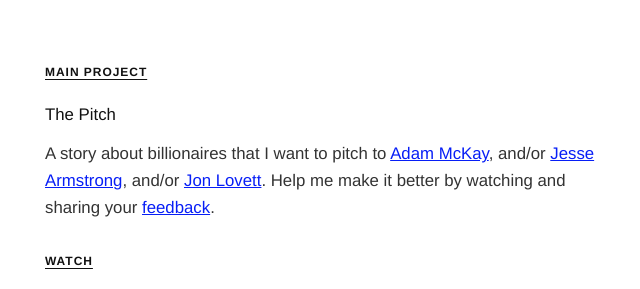
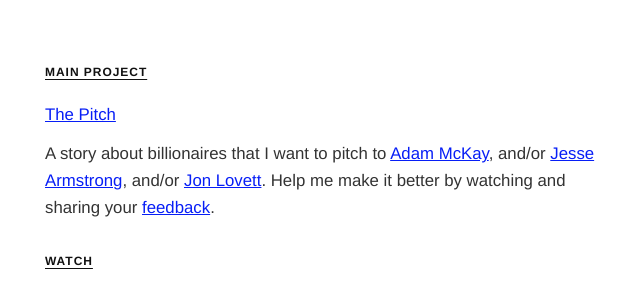
Before and after one commit to surfbunny120/llcprojects.com, a Jekyll site: the page built from index.html, in a window 1280 px wide. Shown: the part 473-762 px from the top of the page, without its empty margins (319-959 px from the left). Built offline with Jekyll 4.4.1, drawn with Linux system fonts in a browser that asks for light colours.

Commit message:
Hyperlink The Pitch title to Substack post
Co-Authored-By: Claude Opus 4.6 <noreply@anthropic.com>

```diff
--- a/index.html
+++ b/index.html
@@ -11,7 +11,7 @@ layout: default
 
   <section class="featured">
     <h2>Main Project</h2>
-    <p class="main-project-title">{{ site.featured.title }}</p>
+    <p class="main-project-title"><a href="https://substack.com/home/post/p-191593106" target="_blank" rel="noopener">{{ site.featured.title }}</a></p>
     <p class="featured-blurb">A story about billionaires that I want to pitch to <a href="https://en.wikipedia.org/wiki/Adam_McKay" class="inline-link" target="_blank" rel="noopener">Adam McKay</a>, and/or <a href="https://en.wikipedia.org/wiki/Jesse_Armstrong" class="inline-link" target="_blank" rel="noopener">Jesse Armstrong</a>, and/or <a href="https://en.wikipedia.org/wiki/Jon_Lovett" class="inline-link" target="_blank" rel="noopener">Jon Lovett</a>. Help me make it better by watching and sharing your <a href="https://feedbackforlisa.com" class="inline-link">feedback</a>.</p>
 
     <h2>Watch</h2>
```
